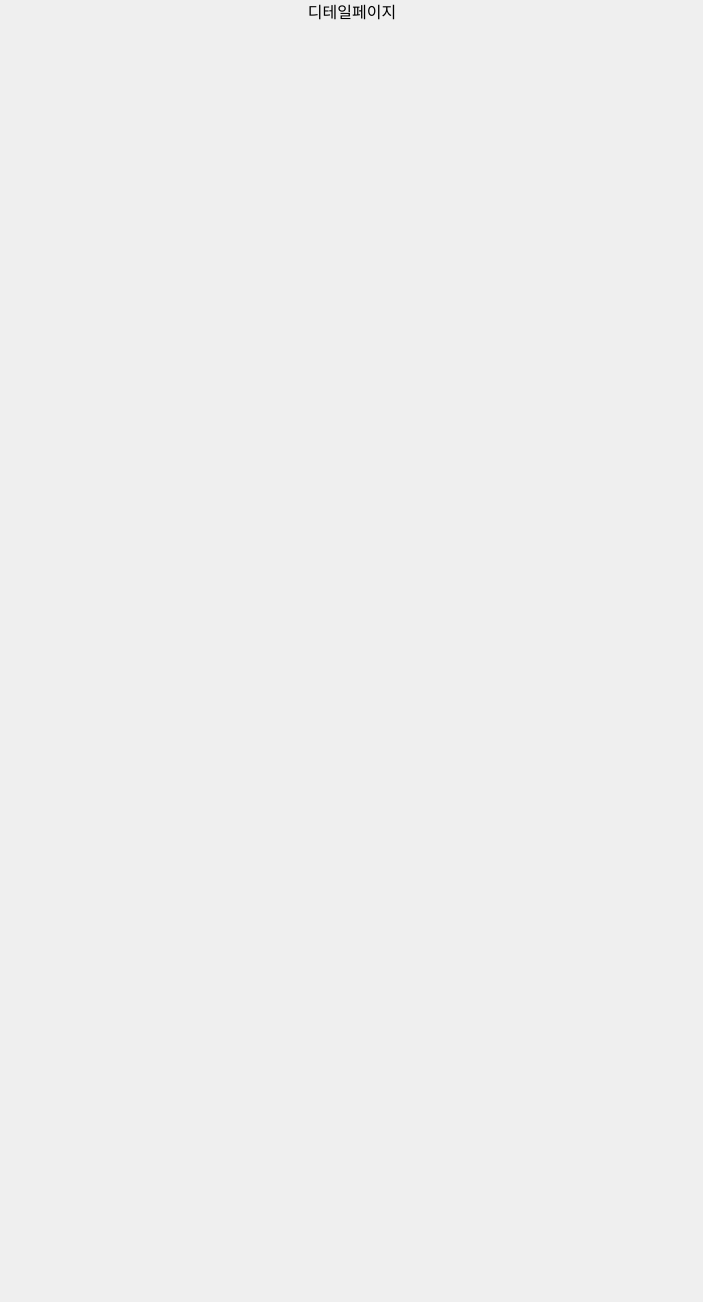
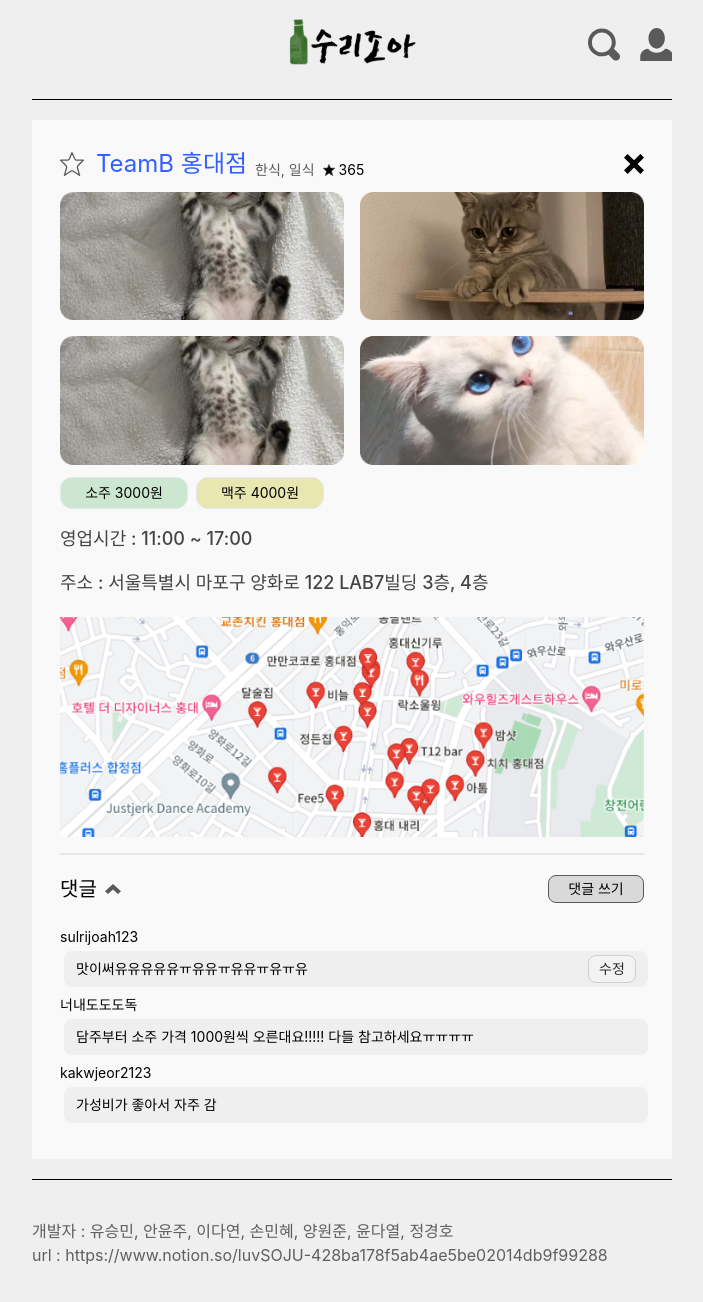
Before and after one commit to yangwonjoon/frontend, a React (Create React App) app: page /detail in a window 1280 px wide. Shown: the top 1302 px of the page, without its empty margins (288-991 px from the left). Before the commit the page ends 800 px from the top, so only its background shows below. Built offline with nearby package versions, Linux system fonts and the light colour scheme.

Commit message:
Detail 추가/Footer, Header, Content.js 틀 다시 수정

```diff
--- a/src/components/Content.js
+++ b/src/components/Content.js
@@ -18,17 +18,17 @@ function Content({ i, data }) {
   console.log(data[1].imageURLs)
 
   return (
-    <div className="mt-5 flex h-auto w-1/2 flex-col bg-white p-3">
+    <div className="mt-5 flex h-auto w-full flex-col bg-white p-3">
       <div className="flex w-full items-center justify-between">
         <div className="flex flex-col items-start">
           <div className="">
-            <span className="mr-3 text-2xl text-[#325FFF] hover:cursor-pointer">
+            <span className="mr-3 text-xl text-[#325FFF] hover:cursor-pointer">
               {/* 가게 이름 */}
               {data[i].restaurantName}
             </span>
             <span className="text-[#5A5A5A]">일식</span>
           </div>
-          <div className="mt-1 flex items-center">
+          <div className="mt-1 flex items-baseline">
             <div className="flex items-baseline">
               <span className="text-[#444444]">
                 {/* 가게 위치 */}
@@ -37,19 +37,19 @@ function Content({ i, data }) {
               <img
                 src={arrowDown}
                 alt="arrow_down"
-                className="ml-2 w-4 hover:cursor-pointer"
+                className="ml-2 w-3 hover:cursor-pointer"
               />
             </div>
             <div className="ml-4 flex items-center">
-              <img src={filledStar} alt="star" className="w-4" />
-              <span className="ml-1 text-sm">365</span>
+              <img src={filledStar} alt="star" className="w-3" />
+              <span className="ml-1 text-xs">365</span>
             </div>
-            <div className="ml-3 flex">
-              <div className="mx-2 h-6 w-24 rounded-2xl border-[1px] border-[#5A5A5A] bg-[#D9D9D9] text-sm text-[#5A5A5A]">
+            <div className="ml-2 flex">
+              <div className="mx-1 h-5 w-20 justify-center items-center rounded-2xl border-[1px] border-[#5A5A5A] bg-[#D9D9D9] text-xs text-[#5A5A5A]">
                 {/* 소주 가격 */}
                 소주: {data[i].sojuPrice}
               </div>
-              <div className="h-6 w-24 rounded-2xl border-[1px] border-[#5A5A5A] bg-[#D9D9D9] text-sm text-[#5A5A5A]">
+              <div className="mx-1 h-5 w-20 justify-center items-center rounded-2xl border-[1px] border-[#5A5A5A] bg-[#D9D9D9] text-xs text-[#5A5A5A]">
                 {/* 맥주 가격 */}
                 맥주: {data[i].beerPrice}
               </div>
@@ -57,31 +57,31 @@ function Content({ i, data }) {
           </div>
         </div>
         <div className="flex justify-end">
-          <img src={star} alt="star" className="mr-3 hover:cursor-pointer" />
+          <img src={star} alt="star" className="mr-3 w-6 hover:cursor-pointer" />
           {data[i].bookmartCount}
-          <img src={marker} alt="marker" className="hover:cursor-pointer" />
+          <img src={marker} alt="marker" className="w-8 hover:cursor-pointer" />
         </div>
       </div>
-      <div className="mt-2 flex justify-between">
+      <div className="mt-2 grid w-full grid-cols-4 justify-between gap-2">
         <img
           src={sampleImage1}
           alt="sampleImage1"
-          className="w-52 rounded-lg"
+          className="rounded-lg"
         />
         <img
           src={sampleImage2}
           alt="sampleImage2"
-          className="ml-2 w-52 rounded-lg"
+          className="rounded-lg"
         />
         <img
           src={sampleImage3}
           alt="sampleImage3"
-          className="ml-2 w-52 rounded-lg"
+          className="rounded-lg"
         />
         <img
           src={sampleImage4}
           alt="sampleImage4"
-          className="ml-2 w-52 rounded-lg"
+          className="rounded-lg"
         />
       </div>
     </div>
--- /dev/null
+++ b/src/components/DetailContainer.js
@@ -0,0 +1,162 @@
+import { useState } from "react";
+import star from "../assets/star.svg";
+import filledStar from "../assets/filled_star.svg";
+import cancel from "../assets/cancel.svg";
+import sampleImage5 from "../assets/sampleImage5.png";
+import sampleImage6 from "../assets/sampleImage6.png";
+import sampleImage7 from "../assets/sampleImage7.png";
+import mapSample from "../assets/mapSample.png";
+import upArrow from "../assets/up_arrow.svg";
+import downArrow from "../assets/down_arrow.svg";
+
+function DetailContainer() {
+  const [arrowClicked, setArrowClicked] = useState(false);
+  const [starCliked, setStartClicked] = useState(false);
+
+  const arrowClickedHandler = () => {
+    setArrowClicked(!arrowClicked);
+  };
+
+  const saveClickHandler = () => {
+    setStartClicked((prevState) => !prevState);
+  };
+
+  return (
+    <div className="mt-5 flex w-full flex-col items-center bg-[#F9F9F9] p-7">
+      <div className="flex w-full items-center justify-between">
+        <div className="flex items-center">
+          <img
+            src={starCliked ? filledStar : star}
+            alt="star"
+            className="w-6 hover:cursor-pointer"
+            onClick={saveClickHandler}
+          />
+          <div className="flex items-end">
+            <span className="ml-3 text-2xl text-[#325FFF] hover:cursor-pointer">
+              TeamB 홍대점
+            </span>
+            <span className="ml-2 text-sm text-[#5A5A5A]">한식, 일식</span>
+            <div className="ml-2 flex items-center">
+              <img src={filledStar} alt="star" className="w-3" />
+              <span className="ml-1 text-sm">365</span>
+            </div>
+          </div>
+        </div>
+        <img src={cancel} alt="cancel" className="w-5 hover:cursor-pointer" />
+      </div>
+      <div className="mt-3 grid w-full grid-cols-2 gap-4">
+        <img
+          src={sampleImage5}
+          alt="sampleImage5"
+          className="w-full hover:cursor-pointer"
+        />
+        <img
+          src={sampleImage6}
+          alt="sampleImage6"
+          className="w-full hover:cursor-pointer"
+        />
+        <img
+          src={sampleImage5}
+          alt="sampleImage5"
+          className="w-full hover:cursor-pointer"
+        />
+        <img
+          src={sampleImage7}
+          alt="sampleImage7"
+          className="w-full hover:cursor-pointer"
+        />
+      </div>
+      <div className="mt-3 flex w-full items-center justify-start">
+        <div className="flex h-8 w-32 items-center justify-center rounded-xl border-[1px] bg-[#CCE7D0] text-sm">
+          소주 3000원
+        </div>
+        <div className="ml-2 flex h-8 w-32 items-center justify-center rounded-xl border-[1px] bg-[#e8e6b1] text-sm">
+          맥주 4000원
+        </div>
+      </div>
+      <div className="mt-4 flex w-full flex-col items-start">
+        <span className="text-lg font-medium text-[#444444]">
+          영업시간 : 11:00 ~ 17:00
+        </span>
+        <span className="mt-4 text-lg font-medium text-[#444444]">
+          주소 : 서울특별시 마포구 양화로 122 LAB7빌딩 3층, 4층
+        </span>
+      </div>
+      <img src={mapSample} alt="mapSample" className="mt-5" />
+      <div className="mt-4 w-full border-t-2">
+        <div className="mt-5 flex items-center justify-between">
+          <div className="flex items-center">
+            <span className="text-xl font-medium">댓글</span>
+            {arrowClicked ? (
+              <img src={downArrow} alt="down_arrow" className="ml-2 w-4" />
+            ) : (
+              <img src={upArrow} alt="up_arrow" className="ml-2 w-4" />
+            )}
+          </div>
+          <div
+            className="flex h-7 w-24 items-center justify-center rounded-lg border-[1px] border-[#5A5A5A] bg-[#D9D9D9] text-sm hover:cursor-pointer"
+            onClick={() => {
+              arrowClickedHandler();
+            }}
+          >
+            댓글 쓰기
+          </div>
+        </div>
+        {arrowClicked && (
+          <div className="mt-4 flex h-48 rounded-lg border-[1px] border-[#5A5A5A] bg-[#EFEFEF] p-4">
+            <div className="relative flex h-full basis-11/12 items-start">
+              <span className="flex w-1/6 items-center justify-center text-sm text-[#5A5A5A]">
+                sulrijoah123
+              </span>
+              <textarea
+                placeholder="300자 이내로 댓글을 작성하세요."
+                className="mx-3 h-full w-5/6 bg-[#EFEFEF] text-sm font-medium text-[#5A5A5A] outline-none"
+              ></textarea>
+              <span className="absolute bottom-0 right-6 text-sm text-[#5A5A5A]">
+                0 / 300자
+              </span>
+            </div>
+            <div className="flex basis-1/12">
+              <div className="flex h-6 w-11 items-center justify-center rounded-lg border-[1px] border-[#5A5A5A] bg-[#D9D9D9] text-xs hover:cursor-pointer">
+                등록
+              </div>
+            </div>
+          </div>
+        )}
+        <div className="mt-6">
+          <div className="flex flex-col items-start">
+            <span className="text-sm">sulrijoah123</span>
+            <div className="mb-2 ml-1 mt-1 flex h-9 w-full items-center justify-between rounded-lg bg-[#EFEFEF] px-3">
+              <span className="text-sm">
+                맛이써유유유유유ㅠ유유ㅠ유유ㅠ유ㅠ유
+              </span>
+              <button
+                type="button"
+                className="flex h-7 w-12 items-center justify-center rounded-lg border-[1px] border-[#CFCFCF] bg-[#F3F3F3] text-sm text-[#2C2C2C]"
+              >
+                수정
+              </button>
+            </div>
+          </div>
+          <div className="flex flex-col items-start">
+            <span className="text-sm">너내도도도독</span>
+            <div className="mb-2 ml-1 mt-1 flex h-9 w-full items-center justify-between rounded-lg bg-[#EFEFEF] px-3">
+              <span className="text-sm">
+                담주부터 소주 가격 1000원씩 오른대요!!!!! 다들
+                참고하세요ㅠㅠㅠㅠ
+              </span>
+            </div>
+          </div>
+          <div className="flex flex-col items-start">
+            <span className="text-sm">kakwjeor2123</span>
+            <div className="mb-2 ml-1 mt-1 flex h-9 w-full items-center justify-between rounded-lg bg-[#EFEFEF] px-3">
+              <span className="text-sm">가성비가 좋아서 자주 감</span>
+            </div>
+          </div>
+        </div>
+      </div>
+    </div>
+  );
+}
+
+export default DetailContainer;
--- a/src/components/footer.js
+++ b/src/components/footer.js
@@ -1,6 +1,6 @@
 function Footer() {
   return (
-    <div className="bottom-0 mt-5 flex h-32 w-1/2 items-center border-t-[1.5px] border-black">
+    <div className="bottom-0 mt-5 flex h-32 w-full items-center border-t-[1.5px] border-black">
       <div className="flex w-full flex-col items-start">
         <span className="text-base text-[#5F5F5F]">
           개발자 : 유승민, 안윤주, 이다연, 손민혜, 양원준, 윤다열, 정경호
--- a/src/components/header.js
+++ b/src/components/header.js
@@ -4,18 +4,19 @@ import magnify from "../assets/magnify.svg";
 import person from "../assets/person.svg";
 
 function Header() {
-
-  const navigate = useNavigate()
+  const navigate = useNavigate();
 
   return (
-    <div className="mt-1 flex h-24 w-1/2 items-start border-b-[1.5px] border-black">
+    <div className="mt-1 flex h-24 w-full items-start border-b-[1.5px] border-black">
       <div className="flex basis-1/3"></div>
       <div className="flex basis-1/3 items-center justify-center">
         <img
           src={logo}
           alt="logo"
           className="w-[200px] hover:cursor-pointer"
-          onClick={() => { navigate('/') }}
+          onClick={() => {
+            navigate("/");
+          }}
         ></img>
       </div>
       <div className="flex basis-1/3 justify-end">
--- a/src/pages/detail/detail.js
+++ b/src/pages/detail/detail.js
@@ -1,9 +1,15 @@
-function Detail() {
-    return (
-        <>
-            디테일페이지
-        </>
-    )
+import Header from "../../components/Header";
+import Footer from "../../components/Footer";
+import DetailContainer from "../../components/DetailContainer";
+
+function detail() {
+  return (
+    <div className="flex flex-col items-center justify-center">
+      <Header />
+      <DetailContainer />
+      <Footer />
+    </div>
+  );
 }
 
-export default Detail;
+export default detail;
```
